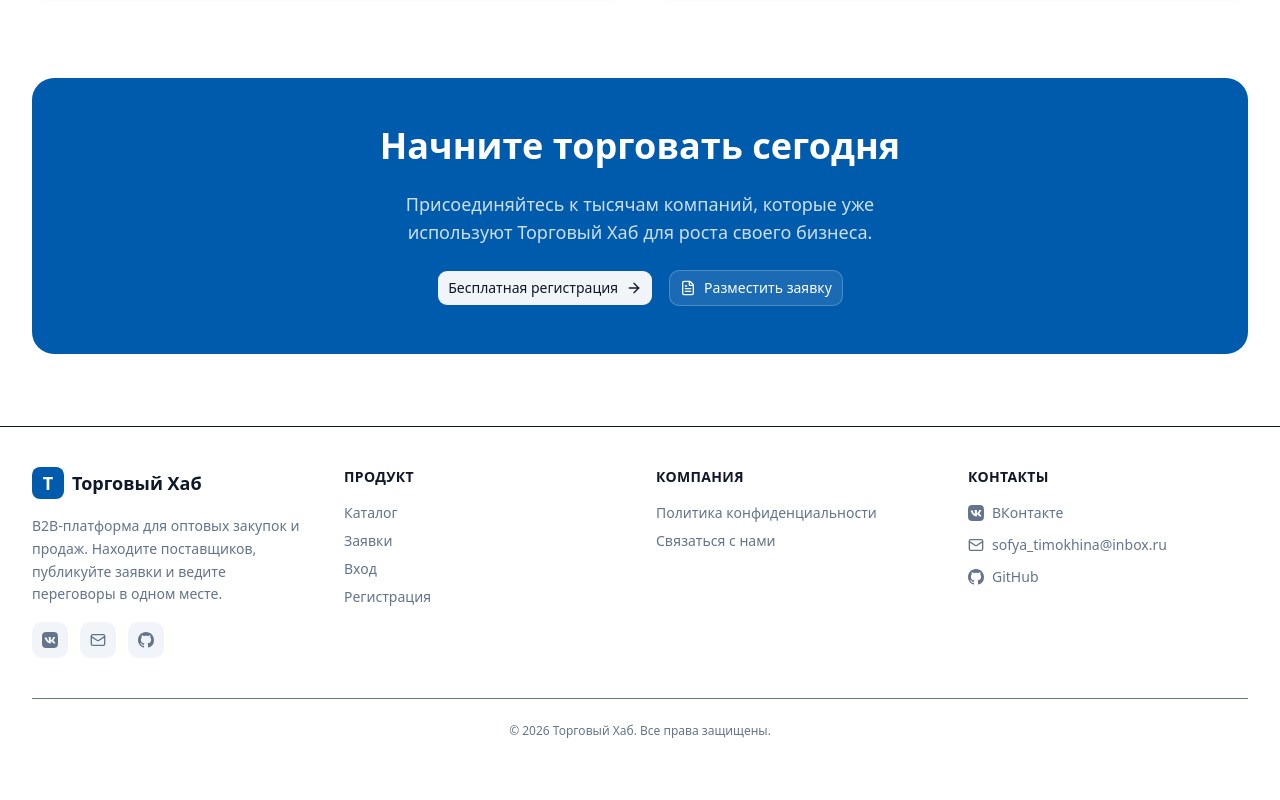
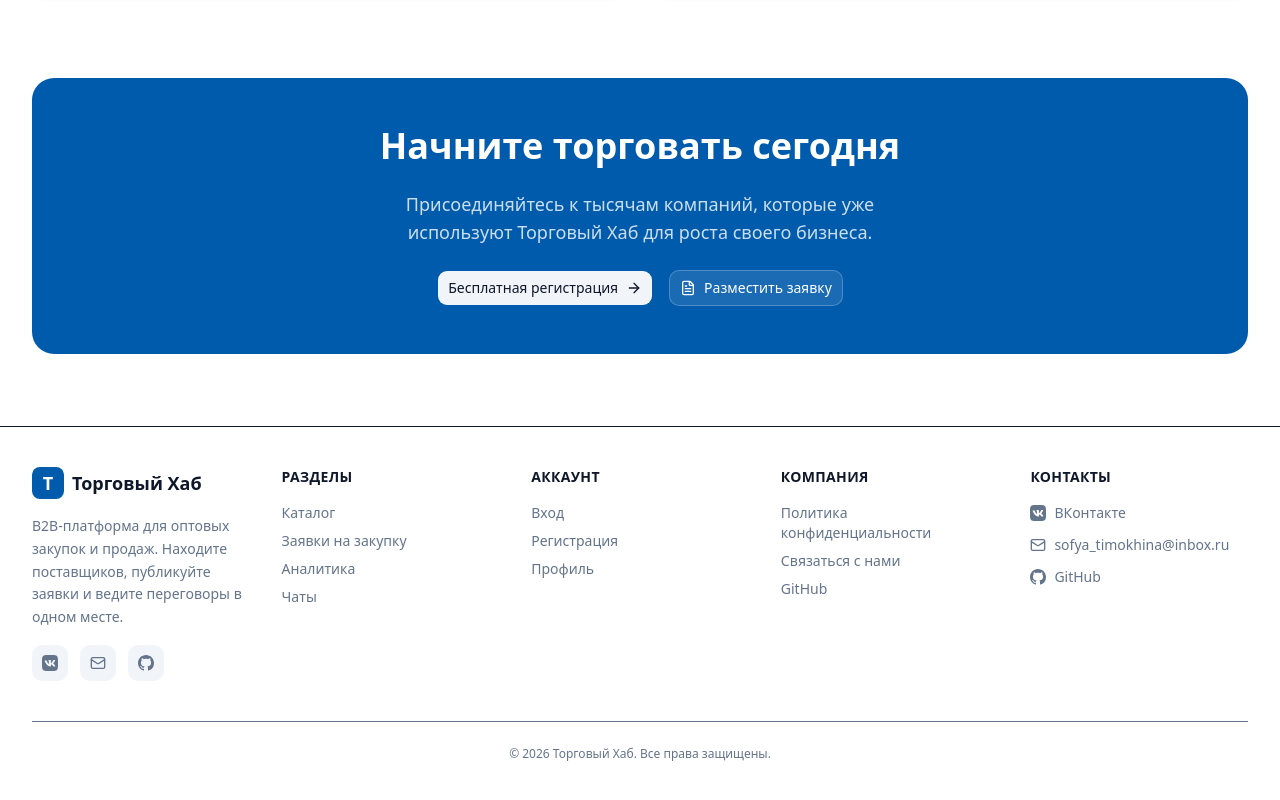
Before and after one commit to SosyaPalna/NEXATRADE, a React (Vite) app in the folder frontend/: page / in a window 1280 px wide. Shown: the part 2324-3124 px from the top of the page. Before the commit the page ends 3103 px from the top, so only its background shows below. Built offline with nearby package versions, Linux system fonts and the light colour scheme; no server answers.

Commit message:
fix: update footer public links and layout

```diff
--- a/frontend/src/components/Footer.jsx
+++ b/frontend/src/components/Footer.jsx
@@ -5,7 +5,7 @@ export default function Footer() {
   return (
     <footer className="border-t border-border bg-card py-10 mt-auto">
       <div className="mx-auto max-w-7xl px-4 sm:px-6 lg:px-8">
-        <div className="grid grid-cols-1 sm:grid-cols-2 lg:grid-cols-4 gap-8 text-sm">
+        <div className="grid grid-cols-1 sm:grid-cols-2 lg:grid-cols-5 gap-8 text-sm">
           {/* Brand */}
           <div className="space-y-4">
             <Link to="/" className="flex items-center gap-2 text-foreground font-bold text-lg">
@@ -47,23 +47,34 @@ export default function Footer() {
             </div>
           </div>
 
-          {/* Product */}
+          {/* Разделы */}
           <div className="space-y-4">
-            <h3 className="font-semibold text-foreground uppercase tracking-wide">Продукт</h3>
+            <h3 className="font-semibold text-foreground uppercase tracking-wide">Разделы</h3>
             <ul className="space-y-2">
               <li><Link to="/products" className="text-muted-foreground hover:text-foreground transition-colors">Каталог</Link></li>
-              <li><Link to="/rfq" className="text-muted-foreground hover:text-foreground transition-colors">Заявки</Link></li>
-              <li><Link to="/login" className="text-muted-foreground hover:text-foreground transition-colors">Вход</Link></li>
-              <li><Link to="/register" className="text-muted-foreground hover:text-foreground transition-colors">Регистрация</Link></li>
+              <li><Link to="/requests" className="text-muted-foreground hover:text-foreground transition-colors">Заявки на закупку</Link></li>
+              <li><Link to="/analytics" className="text-muted-foreground hover:text-foreground transition-colors">Аналитика</Link></li>
+              <li><Link to="/chats" className="text-muted-foreground hover:text-foreground transition-colors">Чаты</Link></li>
             </ul>
           </div>
 
-          {/* Company */}
+          {/* Аккаунт */}
+          <div className="space-y-4">
+            <h3 className="font-semibold text-foreground uppercase tracking-wide">Аккаунт</h3>
+            <ul className="space-y-2">
+              <li><Link to="/login" className="text-muted-foreground hover:text-foreground transition-colors">Вход</Link></li>
+              <li><Link to="/register" className="text-muted-foreground hover:text-foreground transition-colors">Регистрация</Link></li>
+              <li><Link to="/profile" className="text-muted-foreground hover:text-foreground transition-colors">Профиль</Link></li>
+            </ul>
+          </div>
+
+          {/* Компания */}
           <div className="space-y-4">
             <h3 className="font-semibold text-foreground uppercase tracking-wide">Компания</h3>
             <ul className="space-y-2">
               <li><Link to="/privacy" className="text-muted-foreground hover:text-foreground transition-colors">Политика конфиденциальности</Link></li>
               <li><Link to="/chats" className="text-muted-foreground hover:text-foreground transition-colors">Связаться с нами</Link></li>
+              <li><a href="https://github.com/SosyaPalna/NEXATRADE" target="_blank" rel="noopener noreferrer" className="text-muted-foreground hover:text-foreground transition-colors">GitHub</a></li>
             </ul>
           </div>
 
```
